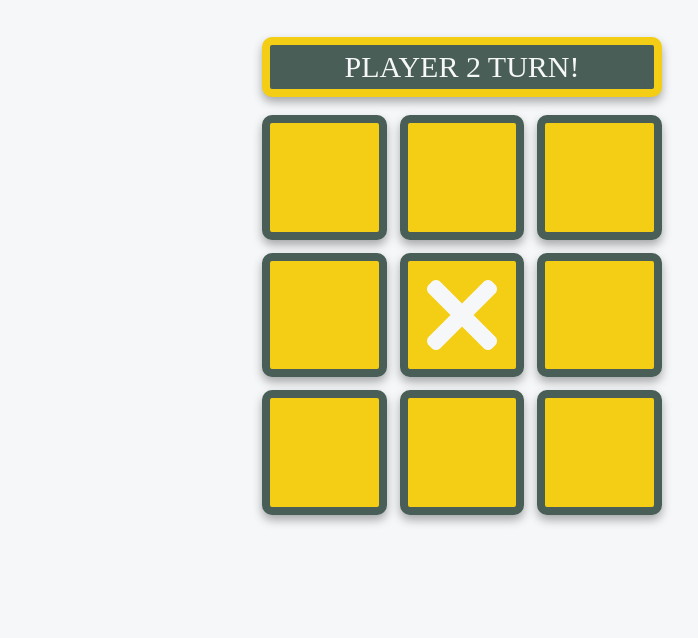
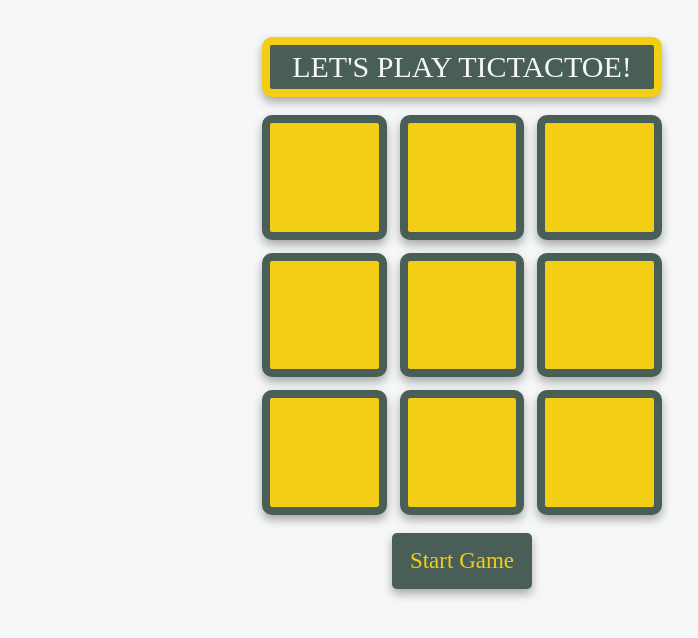
Before and after one commit to danturiano/tic-tac-toe, a plain HTML site: page index.html in a window 1280 px wide. Both pictures are taken after a click on the element 640 px from the left and 405 px from the top of the page. Shown: the part 90-728 px from the top of the page, without its empty margins (178-876 px from the left). Drawn offline with Linux system fonts and the light colour scheme; a web font is replaced by a local one.

Commit message:
Add start game button

```diff
--- a/index.html
+++ b/index.html
@@ -22,6 +22,7 @@
         <div class="statusBoard"><p class="statusText"></p></div>
         <div class="board"></div>
         <div>
+          <button class="start btn">Start Game</button>
           <button class="reset btn">
             <img src="image/refresh.png" alt="" width="30px" />
           </button>
--- a/script.js
+++ b/script.js
@@ -180,8 +180,17 @@ function ScreenController() {
   const boardDiv = document.querySelector(".board");
   const resetBtn = document.querySelector(".reset");
   const statusText = document.querySelector(".statusText");
+  const startBtn = document.querySelector(".start");
+
+  let gameStarted = false;
 
   statusText.textContent = "LET'S PLAY TICTACTOE!";
+
+  startBtn.addEventListener("click", () => {
+    gameStarted = true;
+    statusText.textContent = "PLAYER 1 TURN!";
+    startBtn.style.display = "none";
+  });
 
   const updateScreen = () => {
     // clear the board
@@ -209,14 +218,14 @@ function ScreenController() {
       row.forEach((cell, columnIndex) => {
         const cellButton = document.createElement("button");
         cellButton.classList.add("cell");
-        if (game.getActivePlayer().token == "X") {
+        if (game.getActivePlayer().token == "X" && gameStarted) {
           cellButton.classList.add("xHover");
-        } else {
+        } else if (game.getActivePlayer().token == "O" && gameStarted) {
           cellButton.classList.add("oHover");
         }
-        if (cell.getValue() == "X") {
+        if (cell.getValue() == "X" && gameStarted) {
           cellButton.classList.add("addXSlot");
-        } else if (cell.getValue() == "O") {
+        } else if (cell.getValue() == "O" && gameStarted) {
           cellButton.classList.add("addOSlot");
         }
         // Create a data attribute to identify the column
@@ -230,6 +239,7 @@ function ScreenController() {
   };
 
   function updateStatusBoard() {
+    if (gameStarted) {
       if (game.gameOver()) {
         if (game.getActivePlayer().token == "X") {
           statusText.textContent = "PLAYER 2 WINS!";
@@ -246,8 +256,10 @@ function ScreenController() {
         statusText.textContent = "GAMEDRAW!";
       }
     }
+  }
 
   function clickHandlerBoard(e) {
+    if (gameStarted) {
       const selectedRow = e.target.dataset.row;
       const selectedColumn = e.target.dataset.column;
       // Make sure I've clicked a column and not the gaps in between
@@ -256,6 +268,7 @@ function ScreenController() {
       game.playRound(selectedRow, selectedColumn);
       updateScreen();
       updateStatusBoard();
+    }
   }
   boardDiv.addEventListener("click", clickHandlerBoard);
   resetBtn.addEventListener("click", () => {
--- a/style.css
+++ b/style.css
@@ -163,3 +163,10 @@ body {
   font-size: 3rem;
   color: var(--body-color);
 }
+
+.start {
+  font-family: var(--game-font);
+  background-color: var(--secondary-color);
+  color: var(--txt-color);
+  font-size: 2.3rem;
+}
```
Lines whose indentation alone changed are shown as unchanged.
